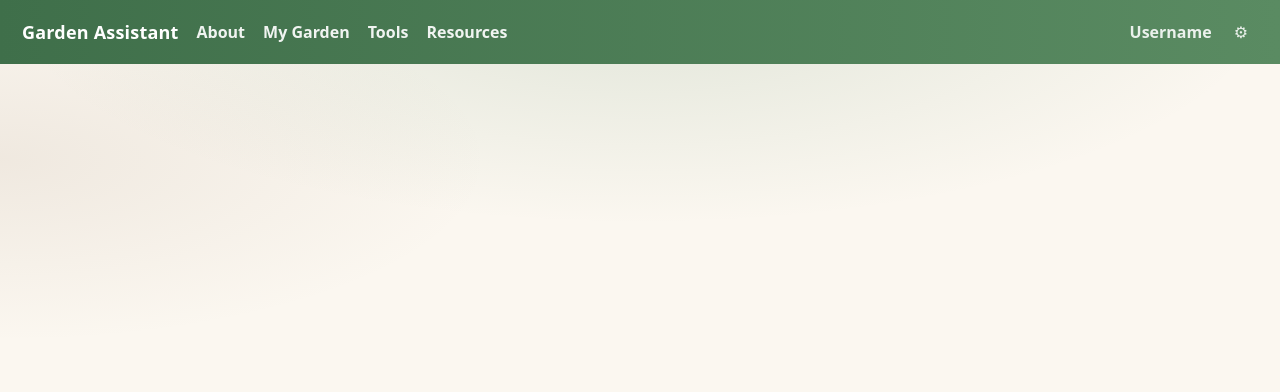
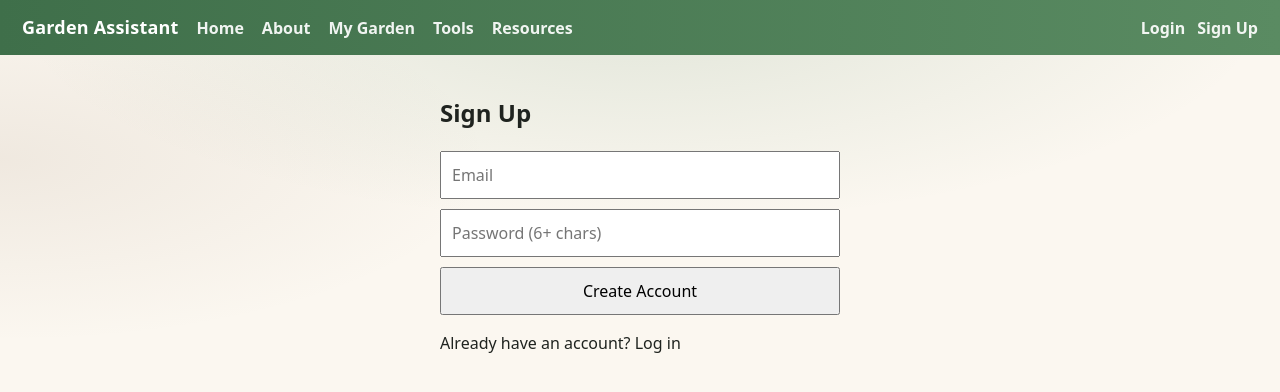
Before and after one commit to Garden-Assistant-Red-Team/Spring-2026---Red, a React (Create React App) app in the folder frontend/: page /signup in a window 1280 px wide. Shown: the top 392 px of the page. Built offline with nearby package versions, Linux system fonts and the light colour scheme.

Commit message:
Add Firebase auth, home page, routing updates

```diff
--- a/frontend/package.json
+++ b/frontend/package.json
@@ -7,6 +7,7 @@
     "@testing-library/jest-dom": "^6.9.1",
     "@testing-library/react": "^16.3.2",
     "@testing-library/user-event": "^13.5.0",
+    "firebase": "^12.9.0",
     "react": "^19.2.4",
     "react-dom": "^19.2.4",
     "react-router-dom": "^7.13.0",
--- a/frontend/src/App.js
+++ b/frontend/src/App.js
@@ -1,24 +1,39 @@
 import React from "react";
 import { BrowserRouter, Routes, Route, Navigate } from "react-router-dom";
+
 import NavBar from "./components/NavBar";
+
+import LoginPage from "./pages/LoginPage";
+import SignupPage from "./pages/SignupPage";
+
 import PlantRecommendationPage from "./pages/PlantRecommendationPage";
 import SymptomAssessmentPage from "./pages/SymptomAssessmentPage";
 import MyGardenPage from "./pages/MyGardenPage";
 import RemindersPage from "./pages/RemindersPage";
+import Home from "./pages/Home";
+
+
 
 export default function App() {
   return (
     <BrowserRouter>
       <NavBar />
+
       <Routes>
-        <Route path="/" element={<Navigate to="/tools/recommendations" />} />
-        <Route path="/tools/recommendations" element={<PlantRecommendationPage />} />
-        <Route path="/tools/symptoms" element={<SymptomAssessmentPage />} />
-        <Route path="/about" element={<h1 style={{ padding: 18 }}>About</h1>} />
-        <Route path="/resources" element={<h1 style={{ padding: 18 }}>Resources</h1>} />
-        <Route path="/garden" element={<MyGardenPage />} />
-        <Route path="/tools/reminders" element={<RemindersPage />} />
-      </Routes>
+  <Route path="/" element={<Home />} />
+
+  <Route path="/login" element={<LoginPage />} />
+  <Route path="/signup" element={<SignupPage />} />
+
+  <Route path="/tools/recommendations" element={<PlantRecommendationPage />} />
+  <Route path="/tools/symptoms" element={<SymptomAssessmentPage />} />
+  <Route path="/garden" element={<MyGardenPage />} />
+  <Route path="/tools/reminders" element={<RemindersPage />} />
+
+  <Route path="/about" element={<h1 style={{ padding: 18 }}>About</h1>} />
+  <Route path="/resources" element={<h1 style={{ padding: 18 }}>Resources</h1>} />
+</Routes>
+
     </BrowserRouter>
   );
 }
--- a/frontend/src/components/NavBar.js
+++ b/frontend/src/components/NavBar.js
@@ -22,7 +22,14 @@ export default function NavBar() {
   return (
     <nav className="nav">
       <div className="navLeft">
-        <strong className="brand">Garden Assistant</strong>
+        <Link to="/" className="brand">
+  Garden Assistant
+</Link>
+
+<Link to="/" className="navLink">
+  Home
+</Link>
+
 
         <Link to="/about" className="navLink">
           About
@@ -99,9 +106,17 @@ export default function NavBar() {
       </div>
 
       <div className="navRight">
-        <span>Username</span>
-        <span className="settings">⚙</span>
-      </div>
+
+  <Link to="/login" className="navLink">
+    Login
+  </Link>
+
+  <Link to="/signup" className="navLink">
+    Sign Up
+  </Link>
+
+</div>
+
     </nav>
   );
 }
--- /dev/null
+++ b/frontend/src/firebase.js
@@ -0,0 +1,27 @@
+// Firebase core
+import { initializeApp } from "firebase/app";
+
+// Services
+import { getAuth } from "firebase/auth";
+import { getFirestore } from "firebase/firestore";
+import { getStorage } from "firebase/storage";
+
+const firebaseConfig = {
+  apiKey: "AIzaSyBGwCtzhY98gdkq2lNGYKdmXtKXxzbLJY8",
+  authDomain: "garden-assistant-381fe.firebaseapp.com",
+  projectId: "garden-assistant-381fe",
+  storageBucket: "garden-assistant-381fe.firebasestorage.app",
+  messagingSenderId: "755682524506",
+  appId: "1:755682524506:web:4c661775651b8234178763",
+  measurementId: "G-4S85VD97QV"
+};
+
+// Initialize Firebase
+const app = initializeApp(firebaseConfig);
+
+// Export services
+export const auth = getAuth(app);
+export const db = getFirestore(app);
+export const storage = getStorage(app);
+
+export default app;
--- a/frontend/src/pages/Home.js
+++ b/frontend/src/pages/Home.js
@@ -0,0 +1,32 @@
+import React from "react";
+import { Link } from "react-router-dom";
+
+export default function Home() {
+  return (
+    <div style={{ padding: 24, maxWidth: 900, margin: "0 auto" }}>
+      <h1 style={{ marginBottom: 8 }}>Welcome to Garden Assistant</h1>
+      <p style={{ marginTop: 0 }}>
+        Track your plants, get reminders, and keep notes/checklists in one place.
+      </p>
+
+      <div style={{ marginTop: 20, display: "flex", gap: 12 }}>
+        <Link to="/login">
+          <button style={{ padding: "10px 16px" }}>Log In</button>
+        </Link>
+
+        <Link to="/signup">
+          <button style={{ padding: "10px 16px" }}>Sign Up</button>
+        </Link>
+      </div>
+
+      <div style={{ marginTop: 28 }}>
+        <h3>What you can do</h3>
+        <ul>
+          <li>See all your plants in one view</li>
+          <li>Add notes + daily checklists</li>
+          <li>Use tools like recommendations and symptom assessment</li>
+        </ul>
+      </div>
+    </div>
+  );
+}
--- /dev/null
+++ b/frontend/src/pages/LoginPage.js
@@ -0,0 +1,60 @@
+import { useState } from "react";
+import { signInWithEmailAndPassword } from "firebase/auth";
+import { auth } from "../firebase";
+import { Link } from "react-router-dom";
+import { useNavigate } from "react-router-dom";
+
+
+export default function LoginPage() {
+  const [email, setEmail] = useState("");
+  const [password, setPassword] = useState("");
+  const [msg, setMsg] = useState("");
+  const navigate = useNavigate();
+
+
+  const handleLogin = async (e) => {
+    e.preventDefault();
+    setMsg("");
+    try {
+      await signInWithEmailAndPassword(auth, email, password);
+
+// Redirect user
+navigate("/garden");
+
+
+    } catch (err) {
+      setMsg(`❌ ${err.message}`);
+    }
+  };
+
+  return (
+    <div style={{ maxWidth: 400, margin: "40px auto" }}>
+      <h2>Login</h2>
+      <form onSubmit={handleLogin}>
+        <input
+          style={{ width: "100%", padding: 10, marginBottom: 10 }}
+          type="email"
+          placeholder="Email"
+          value={email}
+          onChange={(e) => setEmail(e.target.value)}
+          required
+        />
+        <input
+          style={{ width: "100%", padding: 10, marginBottom: 10 }}
+          type="password"
+          placeholder="Password"
+          value={password}
+          onChange={(e) => setPassword(e.target.value)}
+          required
+        />
+        <button style={{ width: "100%", padding: 10 }} type="submit">
+          Log In
+        </button>
+      </form>
+
+      <p>Don’t have an account? <Link to="/signup">Sign up</Link></p>
+
+      {msg && <p style={{ marginTop: 12 }}>{msg}</p>}
+    </div>
+  );
+}
--- /dev/null
+++ b/frontend/src/pages/SignupPage.js
@@ -0,0 +1,50 @@
+import { useState } from "react";
+import { createUserWithEmailAndPassword } from "firebase/auth";
+import { auth } from "../firebase";
+import { Link } from "react-router-dom";
+
+export default function SignupPage() {
+  const [email, setEmail] = useState("");
+  const [password, setPassword] = useState("");
+  const [msg, setMsg] = useState("");
+
+  const handleSignup = async (e) => {
+    e.preventDefault();
+    setMsg("");
+    try {
+      await createUserWithEmailAndPassword(auth, email, password);
+      setMsg("✅ Account created!");
+    } catch (err) {
+      setMsg(`❌ ${err.message}`);
+    }
+  };
+
+  return (
+    <div style={{ maxWidth: 400, margin: "40px auto" }}>
+      <h2>Sign Up</h2>
+      <form onSubmit={handleSignup}>
+        <input
+          style={{ width: "100%", padding: 10, marginBottom: 10 }}
+          type="email"
+          placeholder="Email"
+          value={email}
+          onChange={(e) => setEmail(e.target.value)}
+          required
+        />
+        <input
+          style={{ width: "100%", padding: 10, marginBottom: 10 }}
+          type="password"
+          placeholder="Password (6+ chars)"
+          value={password}
+          onChange={(e) => setPassword(e.target.value)}
+          required
+        />
+        <button style={{ width: "100%", padding: 10 }} type="submit">
+          Create Account
+        </button>
+      </form>
+      <p>Already have an account? <Link to="/login">Log in</Link></p>
+      {msg && <p style={{ marginTop: 12 }}>{msg}</p>}
+    </div>
+  );
+}
```
Also changed, not shown: 1 other file (tests, documents, lock files or other folders).
